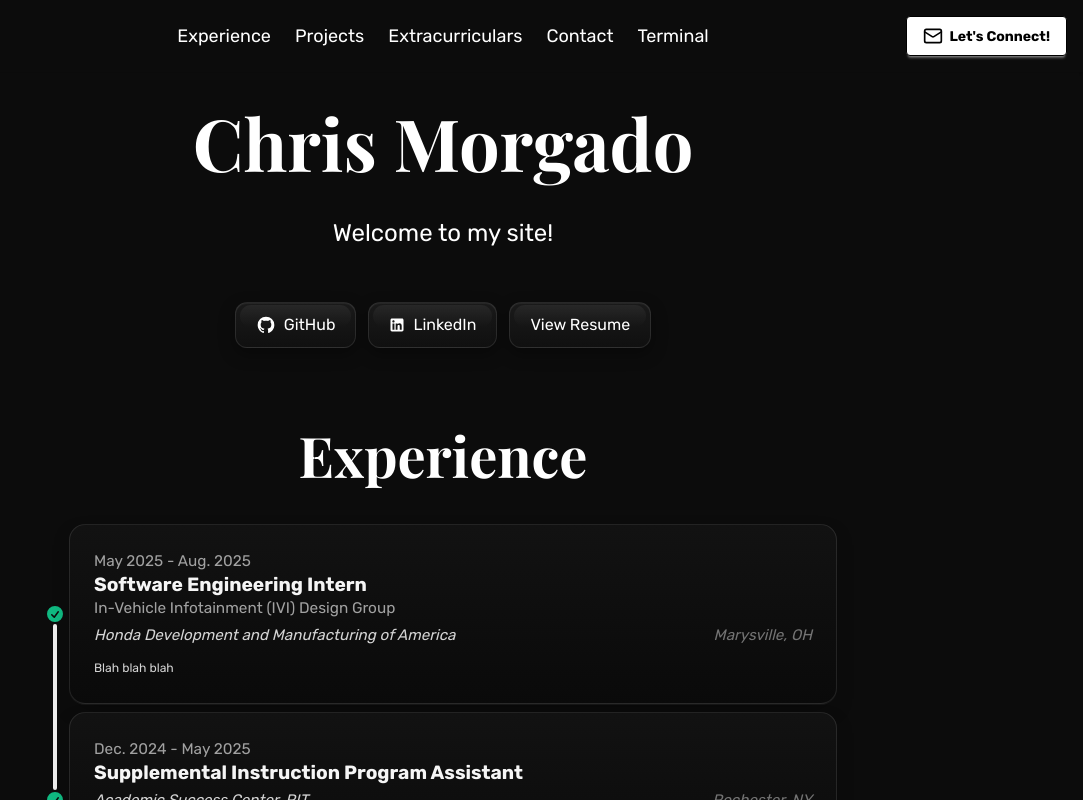
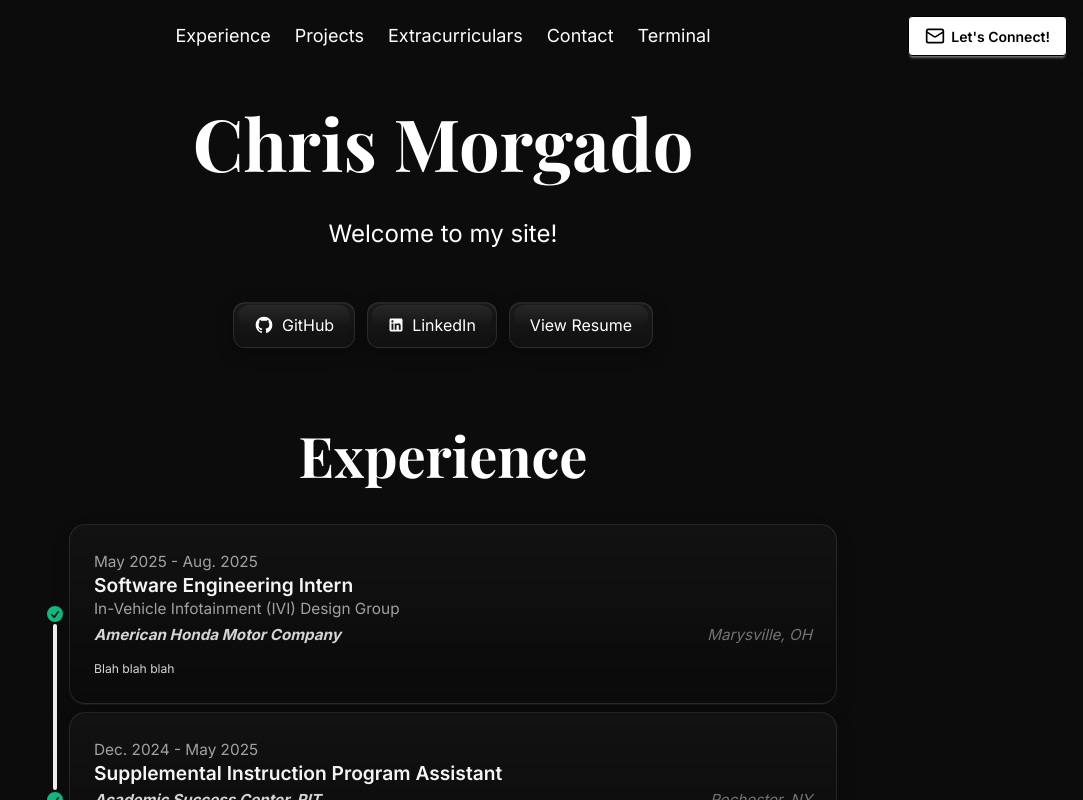
Before and after one commit to chris-morgado/the-website, a Next.js app in the folder next/: page / in a window 1280 px wide. Shown: the top 800 px of the page, without its empty margins (197-1280 px from the left). Built offline with nearby package versions, Linux system fonts and the light colour scheme; a web font is replaced by a local one.

Commit message:
Font changes, minor changes to experience card and resume button

```diff
--- a/next/app/page.tsx
+++ b/next/app/page.tsx
@@ -10,7 +10,7 @@ const experienceItems = [
     date: "May 2025 - Aug. 2025",
     title: "Software Engineering Intern",
     team: "In-Vehicle Infotainment (IVI) Design Group",
-    company: "Honda Development and Manufacturing of America",
+    company: "American Honda Motor Company",
     location: "Marysville, OH",
     blurb:
       "Blah blah blah",
@@ -30,7 +30,7 @@ const experienceItems = [
     date: "Aug. 2024 - Dec. 2024",
     title: "Software Engineering Intern",
     team: "In-Vehicle Infotainment (IVI) Testing Group",
-    company: "Honda Development and Manufacturing of America",
+    company: "American Honda Motor Company",
     location: "Marysville, OH",
     blurb:
       "Blah blah blah",
--- a/next/components/experience/ExperienceTimeline.tsx
+++ b/next/components/experience/ExperienceTimeline.tsx
@@ -58,7 +58,7 @@ function TimelineCard({ item }: { item: ExperienceItem }) {
 
 				{/* Company — spacer — Location */}
 				<div className="mt-1 italic text-[clamp(.6rem,1.25vw,.95rem)] flex items-baseline gap-2">
-					<span className="text-neutral-300">{item.company}</span>
+					<span className="font-bold text-neutral-300">{item.company}</span>
 					<span className="flex-1" aria-hidden="true" />
 					<span className="text-neutral-500">{item.location}</span>
 				</div>
--- a/next/components/ui/ClearPill.tsx
+++ b/next/components/ui/ClearPill.tsx
@@ -24,7 +24,7 @@ export function ClearPill({
                 cursor-pointer select-none
                 border border-white/10
                 text-white
-                text-[clamp(0.9rem,0.3vw+0.85rem,1rem)]
+                text-[clamp(0.7rem,1.5vw,1rem)]
                 transition
                 bg-[linear-gradient(180deg,#1a1a1a_0%,#101010_100%)]
                 shadow-[inset_0_1px_0_rgba(255,255,255,0.05),0_6px_16px_rgba(0,0,0,0.35)]
--- a/next/styles/globals.css
+++ b/next/styles/globals.css
@@ -1,4 +1,4 @@
-@import url('https://fonts.googleapis.com/css2?family=Rubik:wght@400;700&display=swap');
+@import url('https://fonts.googleapis.com/css2?family=Inter:wght@300..900&display=swap');
 @import url('https://fonts.googleapis.com/css2?family=Playfair+Display:ital,wght@0,400..900;1,400..900&display=swap');
 @import "tailwindcss";
 @plugin "daisyui";
@@ -33,7 +33,7 @@ html.page-ready .fade-on-load {
 /* Global styles */
 html, body {
     background: rgb(12, 12, 12);
-    font-family: 'Rubik', sans-serif;
+    font-family: 'Inter', system-ui, -apple-system, Segoe UI, Roboto, Helvetica, Arial, "Apple Color Emoji","Segoe UI Emoji";
     color: rgb(255, 255, 255);
     margin: 0;
     padding: 0;
```
